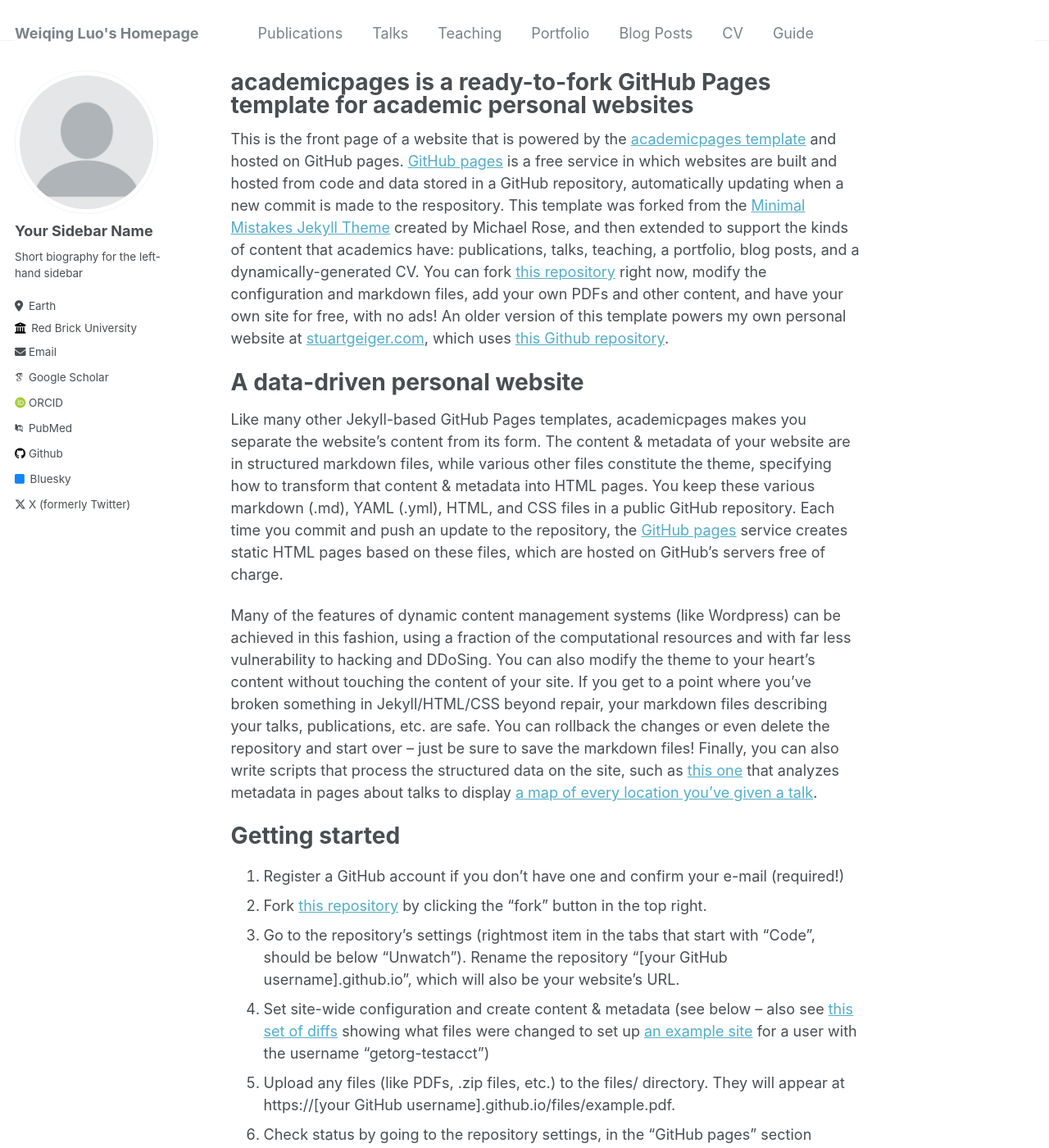
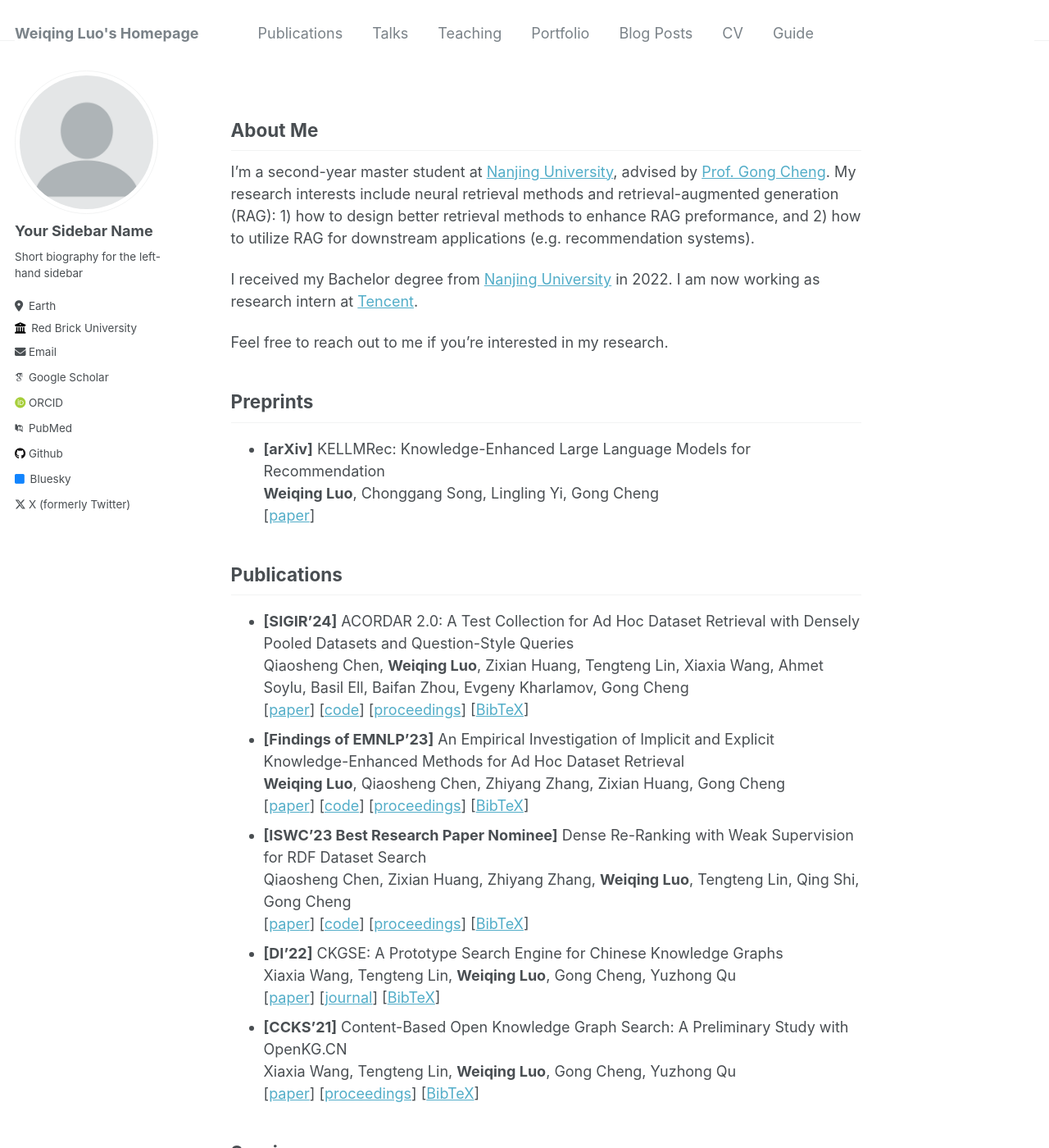
Before and after one commit to Hcnaeg/Hcnaeg.github.io, a Jekyll site: the page built from _pages/about.md, in a window 1280 px wide and 1400 px high. Shown: the whole window at 82% size. Built offline with Jekyll 4.4.1, drawn with Linux system fonts in a browser that asks for light colours; some web fonts are replaced; some of the changed text lies outside the part shown.

Commit message:
update about.md

```diff
--- a/_pages/about.md
+++ b/_pages/about.md
@@ -1,49 +1,60 @@
 ---
 permalink: /
-title: "academicpages is a ready-to-fork GitHub Pages template for academic personal websites"
+title: ""
 author_profile: true
 redirect_from:
   - /about/
   - /about.html
 ---
 
-This is the front page of a website that is powered by the [academicpages template](https://github.com/academicpages/academicpages.github.io) and hosted on GitHub pages. [GitHub pages](https://pages.github.com) is a free service in which websites are built and hosted from code and data stored in a GitHub repository, automatically updating when a new commit is made to the respository. This template was forked from the [Minimal Mistakes Jekyll Theme](https://mmistakes.github.io/minimal-mistakes/) created by Michael Rose, and then extended to support the kinds of content that academics have: publications, talks, teaching, a portfolio, blog posts, and a dynamically-generated CV. You can fork [this repository](https://github.com/academicpages/academicpages.github.io) right now, modify the configuration and markdown files, add your own PDFs and other content, and have your own site for free, with no ads! An older version of this template powers my own personal website at [stuartgeiger.com](http://stuartgeiger.com), which uses [this Github repository](https://github.com/staeiou/staeiou.github.io).
+## About Me
 
-A data-driven personal website
-======
-Like many other Jekyll-based GitHub Pages templates, academicpages makes you separate the website's content from its form. The content & metadata of your website are in structured markdown files, while various other files constitute the theme, specifying how to transform that content & metadata into HTML pages. You keep these various markdown (.md), YAML (.yml), HTML, and CSS files in a public GitHub repository. Each time you commit and push an update to the repository, the [GitHub pages](https://pages.github.com/) service creates static HTML pages based on these files, which are hosted on GitHub's servers free of charge.
+I'm a second-year master student at [Nanjing University](https://www.nju.edu.cn/en/), advised by [Prof. Gong Cheng](http://ws.nju.edu.cn/~gcheng).
+My research interests include neural retrieval methods and retrieval-augmented generation (RAG): 1) how to design better retrieval methods to enhance RAG preformance, and 2) how to utilize RAG for downstream applications (e.g. recommendation systems).
 
-Many of the features of dynamic content management systems (like Wordpress) can be achieved in this fashion, using a fraction of the computational resources and with far less vulnerability to hacking and DDoSing. You can also modify the theme to your heart's content without touching the content of your site. If you get to a point where you've broken something in Jekyll/HTML/CSS beyond repair, your markdown files describing your talks, publications, etc. are safe. You can rollback the changes or even delete the repository and start over -- just be sure to save the markdown files! Finally, you can also write scripts that process the structured data on the site, such as [this one](https://github.com/academicpages/academicpages.github.io/blob/master/talkmap.ipynb) that analyzes metadata in pages about talks to display [a map of every location you've given a talk](https://academicpages.github.io/talkmap.html).
+I received my Bachelor degree from [Nanjing University](https://www.nju.edu.cn/en/) in 2022.
+I am now working as research intern at [Tencent](https://www.tencent.com/en-us).
 
-Getting started
-======
-1. Register a GitHub account if you don't have one and confirm your e-mail (required!)
-1. Fork [this repository](https://github.com/academicpages/academicpages.github.io) by clicking the "fork" button in the top right.
-1. Go to the repository's settings (rightmost item in the tabs that start with "Code", should be below "Unwatch"). Rename the repository "[your GitHub username].github.io", which will also be your website's URL.
-1. Set site-wide configuration and create content & metadata (see below -- also see [this set of diffs](http://archive.is/3TPas) showing what files were changed to set up [an example site](https://getorg-testacct.github.io) for a user with the username "getorg-testacct")
-1. Upload any files (like PDFs, .zip files, etc.) to the files/ directory. They will appear at https://[your GitHub username].github.io/files/example.pdf.
-1. Check status by going to the repository settings, in the "GitHub pages" section
+Feel free to reach out to me if you're interested in my research.
 
-Site-wide configuration
-------
-The main configuration file for the site is in the base directory in [_config.yml](https://github.com/academicpages/academicpages.github.io/blob/master/_config.yml), which defines the content in the sidebars and other site-wide features. You will need to replace the default variables with ones about yourself and your site's github repository. The configuration file for the top menu is in [_data/navigation.yml](https://github.com/academicpages/academicpages.github.io/blob/master/_data/navigation.yml). For example, if you don't have a portfolio or blog posts, you can remove those items from that navigation.yml file to remove them from the header.
+## Preprints
 
-Create content & metadata
-------
-For site content, there is one markdown file for each type of content, which are stored in directories like _publications, _talks, _posts, _teaching, or _pages. For example, each talk is a markdown file in the [_talks directory](https://github.com/academicpages/academicpages.github.io/tree/master/_talks). At the top of each markdown file is structured data in YAML about the talk, which the theme will parse to do lots of cool stuff. The same structured data about a talk is used to generate the list of talks on the [Talks page](https://academicpages.github.io/talks), each [individual page](https://academicpages.github.io/talks/2012-03-01-talk-1) for specific talks, the talks section for the [CV page](https://academicpages.github.io/cv), and the [map of places you've given a talk](https://academicpages.github.io/talkmap.html) (if you run this [python file](https://github.com/academicpages/academicpages.github.io/blob/master/talkmap.py) or [Jupyter notebook](https://github.com/academicpages/academicpages.github.io/blob/master/talkmap.ipynb), which creates the HTML for the map based on the contents of the _talks directory).
+- **[arXiv]** KELLMRec: Knowledge-Enhanced Large Language Models for Recommendation \\
+**Weiqing Luo**, Chonggang Song, Lingling Yi, Gong Cheng \\
+[[paper](https://arxiv.org/abs/2403.06642)]
 
-**Markdown generator**
+## Publications
 
-I have also created [a set of Jupyter notebooks](https://github.com/academicpages/academicpages.github.io/tree/master/markdown_generator
-) that converts a CSV containing structured data about talks or presentations into individual markdown files that will be properly formatted for the academicpages template. The sample CSVs in that directory are the ones I used to create my own personal website at stuartgeiger.com. My usual workflow is that I keep a spreadsheet of my publications and talks, then run the code in these notebooks to generate the markdown files, then commit and push them to the GitHub repository.
+- **[SIGIR'24]** ACORDAR 2.0: A Test Collection for Ad Hoc Dataset Retrieval with Densely Pooled Datasets and Question-Style Queries \\
+Qiaosheng Chen, **Weiqing Luo**, Zixian Huang, Tengteng Lin, Xiaxia Wang, Ahmet Soylu, Basil Ell, Baifan Zhou, Evgeny Kharlamov, Gong Cheng \\
+[[paper](https://hcnaeg.github.io)]
+[[code](https://github.com/nju-websoft/ACORDAR-2)]
+[[proceedings](https://hcnaeg.github.io)]
+[[BibTeX](https://hcnaeg.github.io)]
+- **[Findings of EMNLP'23]** An Empirical Investigation of Implicit and Explicit Knowledge-Enhanced Methods for Ad Hoc Dataset Retrieval \\
+**Weiqing Luo**, Qiaosheng Chen, Zhiyang Zhang, Zixian Huang, Gong Cheng \\
+[[paper](https://aclanthology.org/2023.findings-emnlp.957.pdf)]
+[[code](https://github.com/nju-websoft/AHDR-KnowledgeEnhanced)]
+[[proceedings](https://aclanthology.org/2023.findings-emnlp.957/)]
+[[BibTeX](https://aclanthology.org/2023.findings-emnlp.957.bib)]
+- **[ISWC'23 Best Research Paper Nominee]** Dense Re-Ranking with Weak Supervision for RDF Dataset Search \\
+Qiaosheng Chen, Zixian Huang, Zhiyang Zhang, **Weiqing Luo**, Tengteng Lin, Qing Shi, Gong Cheng \\
+[[paper](https://doi.org/10.1007/978-3-031-47240-4_2)]
+[[code](https://github.com/nju-websoft/DR2)]
+[[proceedings](https://link.springer.com/chapter/10.1007/978-3-031-47240-4_2)]
+[[BibTeX](https://dblp.org/rec/conf/semweb/ChenHZLLSC23.html?view=bibtex)]
+- **[DI'22]** CKGSE: A Prototype Search Engine for Chinese Knowledge Graphs \\
+Xiaxia Wang, Tengteng Lin, **Weiqing Luo**, Gong Cheng, Yuzhong Qu \\
+[[paper](https://direct.mit.edu/dint/article-pdf/4/1/41/1985087/dint_a_00118.pdf)]
+[[journal](https://direct.mit.edu/dint/article/4/1/41/109221/CKGSE-A-Prototype-Search-Engine-for-Chinese)]
+[[BibTeX](https://dblp.org/rec/journals/dint/WangLLCQ22.html?view=bibtex)]
+- **[CCKS'21]** Content-Based Open Knowledge Graph Search: A Preliminary Study with OpenKG.CN \\
+Xiaxia Wang, Tengteng Lin, **Weiqing Luo**, Gong Cheng, Yuzhong Qu \\
+[[paper](https://doi.org/10.1007/978-981-16-6471-7_8)]
+[[proceedings](https://link.springer.com/chapter/10.1007/978-981-16-6471-7_8)]
+[[BibTeX](https://dblp.org/rec/conf/ccks/0001LL0Q21.html?view=bibtex)]
 
-How to edit your site's GitHub repository
-------
-Many people use a git client to create files on their local computer and then push them to GitHub's servers. If you are not familiar with git, you can directly edit these configuration and markdown files directly in the github.com interface. Navigate to a file (like [this one](https://github.com/academicpages/academicpages.github.io/blob/master/_talks/2012-03-01-talk-1.md) and click the pencil icon in the top right of the content preview (to the right of the "Raw | Blame | History" buttons). You can delete a file by clicking the trashcan icon to the right of the pencil icon. You can also create new files or upload files by navigating to a directory and clicking the "Create new file" or "Upload files" buttons.
 
-Example: editing a markdown file for a talk
-![Editing a markdown file for a talk](/images/editing-talk.png)
+## Services
 
-For more info
-------
-More info about configuring academicpages can be found in [the guide](https://academicpages.github.io/markdown/). The [guides for the Minimal Mistakes theme](https://mmistakes.github.io/minimal-mistakes/docs/configuration/) (which this theme was forked from) might also be helpful.
+- Reviewer: DASFAA 2024
```
